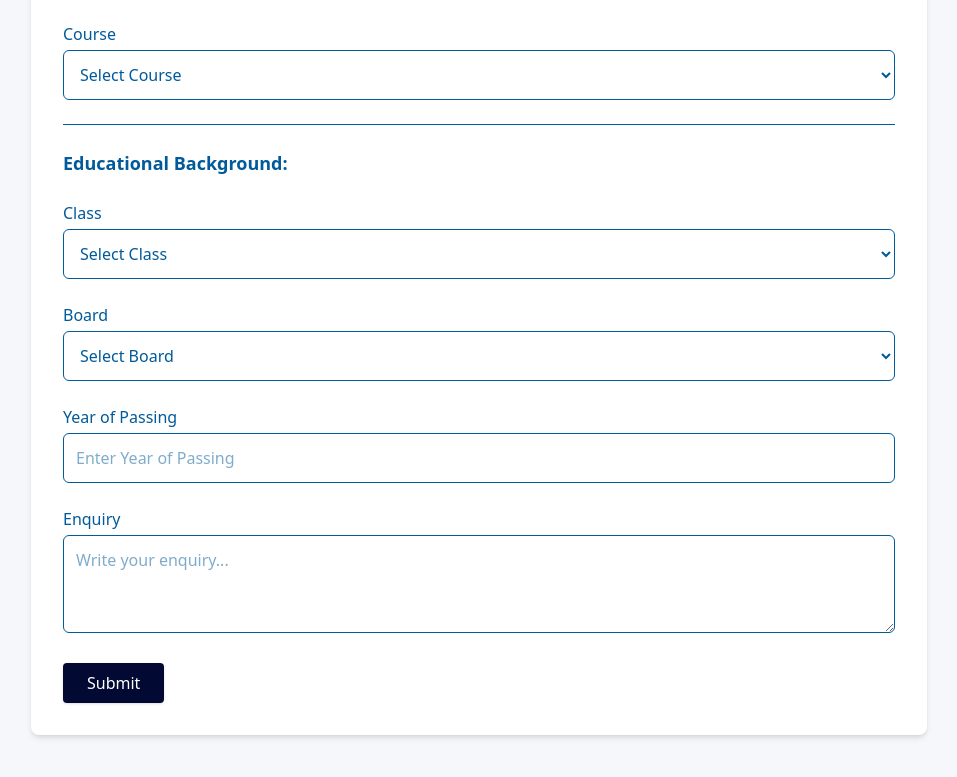
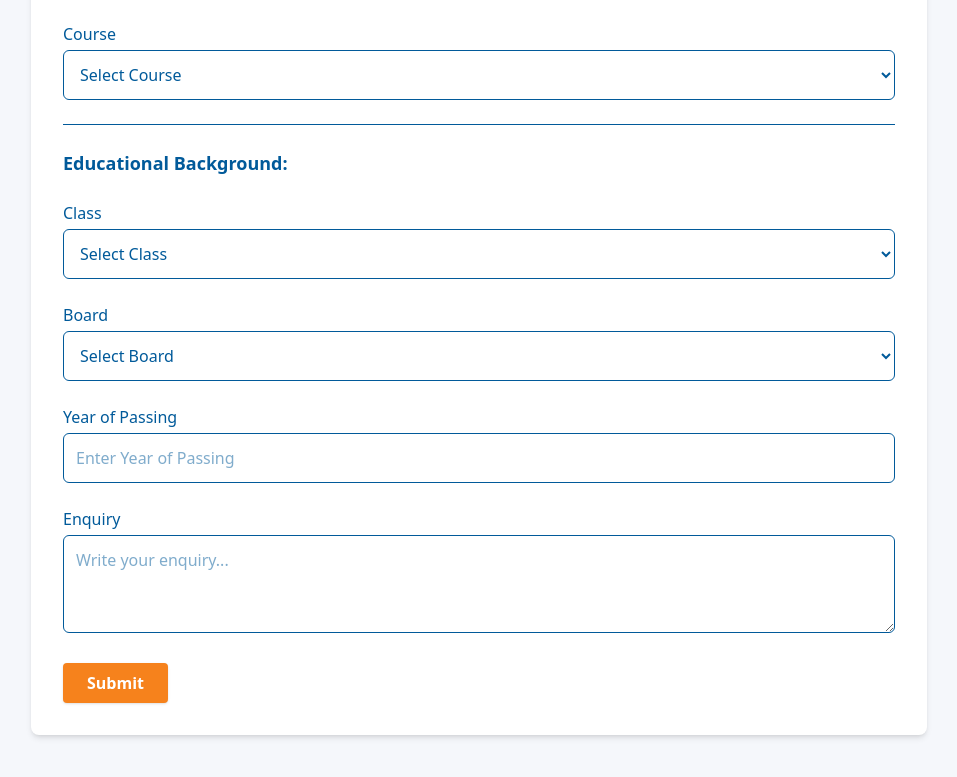
Before and after one commit to atif-afsar/Drift-Academy, a React (Vite) app: page /enquiry in a window 1280 px wide. Shown: the part 554-1331 px from the top of the page, without its empty margins (161-1118 px from the left). Built offline with nearby package versions, Linux system fonts and the light colour scheme.

Commit message:
Changing the button color

```diff
--- a/src/Components/Home/ProgramCard.jsx
+++ b/src/Components/Home/ProgramCard.jsx
@@ -17,7 +17,7 @@ export default function ProgramCard({ image, title, subtitle, description }) {
       <h3 className="mt-4 text-xl font-semibold text-gray-900 heading-primary">{title}</h3>
       <p className="text-sm text-gray-500">{subtitle}</p>
 
-      <p className="mt-3 text-gray-700 text-sm leading-relaxed flex-grow">
+      <p className="mt-3 text-gray-700 text-sm leading-relaxed">
         {description}
       </p>
 
--- a/src/Pages/Enquiry.jsx
+++ b/src/Pages/Enquiry.jsx
@@ -118,7 +118,7 @@ export default function Enquiry() {
           {/* Submit Button */}
           <div>
             <button
-              className="bg-[#020A33] text-white px-6 py-2 rounded shadow hover:bg-[#04124d] transition"
+              className="bg-[#f6821c] text-white font-bold px-6 py-2 rounded shadow hover:bg-[#b25300] transition"
             >
               Submit
             </button>
```
